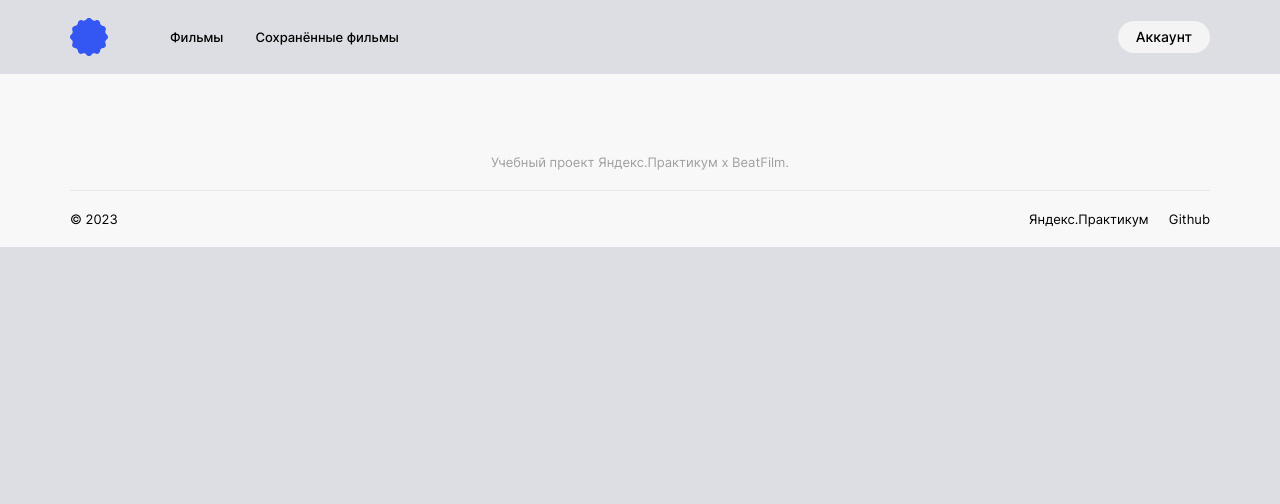
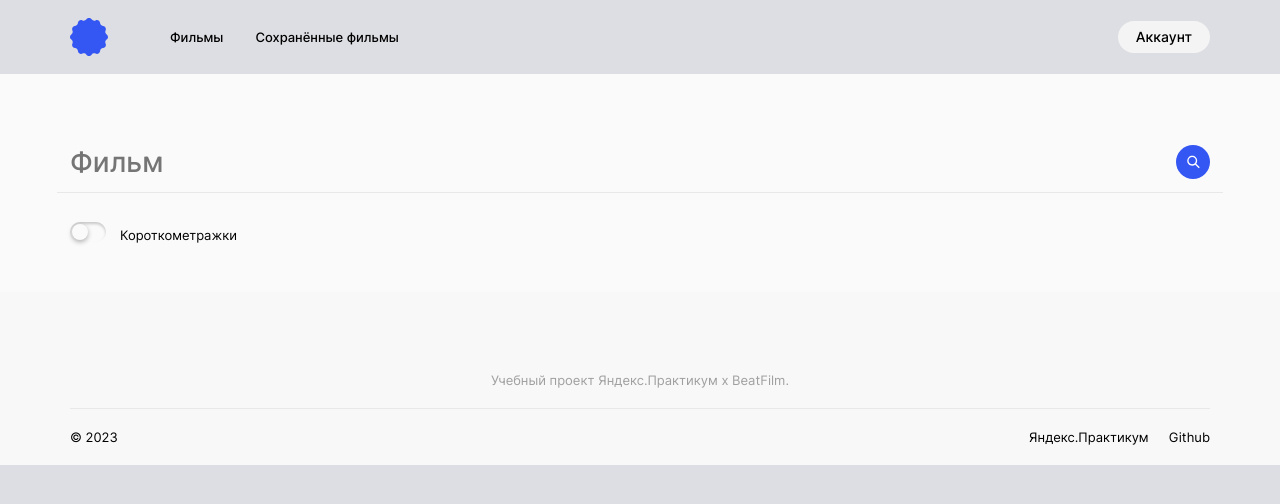
Before and after one commit to Moscow89er/movies-explorer-frontend, a React (Create React App) app: page /movies in a window 1280 px wide. Shown: the top 504 px of the page. Built offline with nearby package versions, Linux system fonts and the light colour scheme.

Commit message:
верстка компонента searchForm

```diff
--- a/src/components/Movies/Movies.js
+++ b/src/components/Movies/Movies.js
@@ -1,7 +1,9 @@
+import SearchForm from "../SearchForm/SearchForm";
+
 function Movies () {
     return (
-        <section>
-
+        <section className="movies">
+            <SearchForm />
         </section>
     )
 }
--- a/src/components/NavTab/NavTab.css
+++ b/src/components/NavTab/NavTab.css
@@ -20,6 +20,10 @@
     line-height: 16px;
 }
 
+.nav-tab__button_up:hover {
+    cursor: pointer;
+}
+
 .nav-tab__button_in {
     margin-right: 30px;
     padding: 0;
@@ -30,6 +34,10 @@
     font-style: normal;
     font-weight: 500;
     line-height: 16px;
+}
+
+.nav-tab__button_in:hover {
+    cursor: pointer;
 }
 
 .nav-tab__container {
@@ -50,8 +58,16 @@
     line-height: 16px;
 }
 
+.nav-tab__container_button:hover {
+    cursor: pointer;
+}
+
 .nav-tab__container_button:first-of-type {
     margin-right: 32px;
+}
+
+.nav-tab__container_button:first-of-type:hover {
+    cursor: pointer;
 }
 
 .nav-tab__button_acc {
@@ -64,6 +80,10 @@
     line-height: 16px;
     border-radius: 20px;
     border: none;
+}
+
+.nav-tab__button_acc:hover {
+    cursor: pointer;
 }
 
 @media (max-width: 920px) {
--- a/src/components/Promo/Promo.css
+++ b/src/components/Promo/Promo.css
@@ -27,6 +27,10 @@
     line-height: 16px;
     border-radius: 3px;
     border: 1px solid #000;
+}
+
+.promo__container_button:hover {
+    cursor: pointer;
 }
 
 .promo__title {
--- /dev/null
+++ b/src/components/SearchForm/SearchForm.css
@@ -0,0 +1,104 @@
+.search {
+    margin: auto;
+    width: 100%;
+    display: flex;
+    flex-direction: column;
+    background: #FAFAFA;
+}
+
+.search__form {
+    margin: 58px auto 0;
+    width: 90%;
+    max-width: 1140px;
+    border-bottom: 1px solid #E8E8E8;
+    display: flex;
+    justify-content: space-between;
+    padding: 13px;
+}
+
+.search__form_input {
+    background-color: transparent;
+    border: none;
+    outline: none;
+    padding: 0;
+    margin: 0;
+    font-size: 28px;
+    font-style: normal;
+    font-weight: 500;
+    line-height: normal;
+}
+
+.search__form_button {
+    background-image: url(../../images/search_button.svg);
+    border: none;
+    background-color: transparent;
+    background-position: center;
+    background-repeat: no-repeat;
+    border-radius: 2px;
+    width: 34px;
+    height: 34px;
+}
+
+.search__form_button:hover {
+  cursor: pointer;
+}
+
+.search__container {
+    width: 90%;
+    max-width: 1140px;
+    margin: 33px auto 48px;
+    display: flex;
+    flex-direction: row;
+
+}
+
+.search__container_checkbox-input {
+	position: absolute;
+	z-index: -1;
+	opacity: 0;
+	margin: 10px 0 0 20px;
+}
+
+.search__container_checkbox-text {
+	position: relative;
+	padding: 0 0 0 50px;
+	cursor: pointer;
+  font-size: 13px;
+  font-style: normal;
+  font-weight: 400;
+  line-height: 18px;
+}
+
+.search__container_checkbox-text:before {
+	content: '';
+	position: absolute;
+	top: -4px;
+	left: 0;
+	width: 36px;
+	height: 20px;
+	border-radius: 13px;
+	background: #FAFAFA;
+	box-shadow: inset 0 2px 3px rgba(0,0,0,.2);
+	transition: .2s;
+}
+
+.search__container_checkbox-text:after {
+	content: '';
+	position: absolute;
+	top: -2px;
+	left: 2px;
+	width: 16px;
+	height: 16px;
+	border-radius: 10px;
+	background: #FAFAFA;
+	box-shadow: 0 2px 5px rgba(0,0,0,.3);
+	transition: .2s;
+}
+
+.search__container_checkbox-input:checked + .search__container_checkbox-text:after {
+  background: #2BE080;
+}
+
+.search__container_checkbox-input:checked + .search__container_checkbox-text:after {
+	left: 18px;
+}
--- /dev/null
+++ b/src/components/SearchForm/SearchForm.js
@@ -0,0 +1,18 @@
+function SearchForm () {
+    return (
+        <section className="search">
+            <form className="search__form">
+                <input type="text" className="search__form_input" placeholder="Фильм"></input>
+                <button type="submit" className="search__form_button"></button>
+            </form>
+            <div className="search__container">
+                <label className="search__container_checkbox">
+                    <input type="checkbox" className="search__container_checkbox-input"/>
+                    <div className="search__container_checkbox-text">Короткометражки</div>
+                </label>
+            </div>
+        </section>
+    )
+}
+
+export default SearchForm;
--- a/src/index.css
+++ b/src/index.css
@@ -9,3 +9,4 @@
 @import url(./components/Portfolio/Portfolio.css);
 @import url(./components/Footer/Footer.css);
 @import url(./components/NavTab/NavTab.css);
+@import url(./components/SearchForm/SearchForm.css);
```
Also changed, not shown: src/components/Movies/Movies.css (deleted), src/images/search_button.svg (added).
